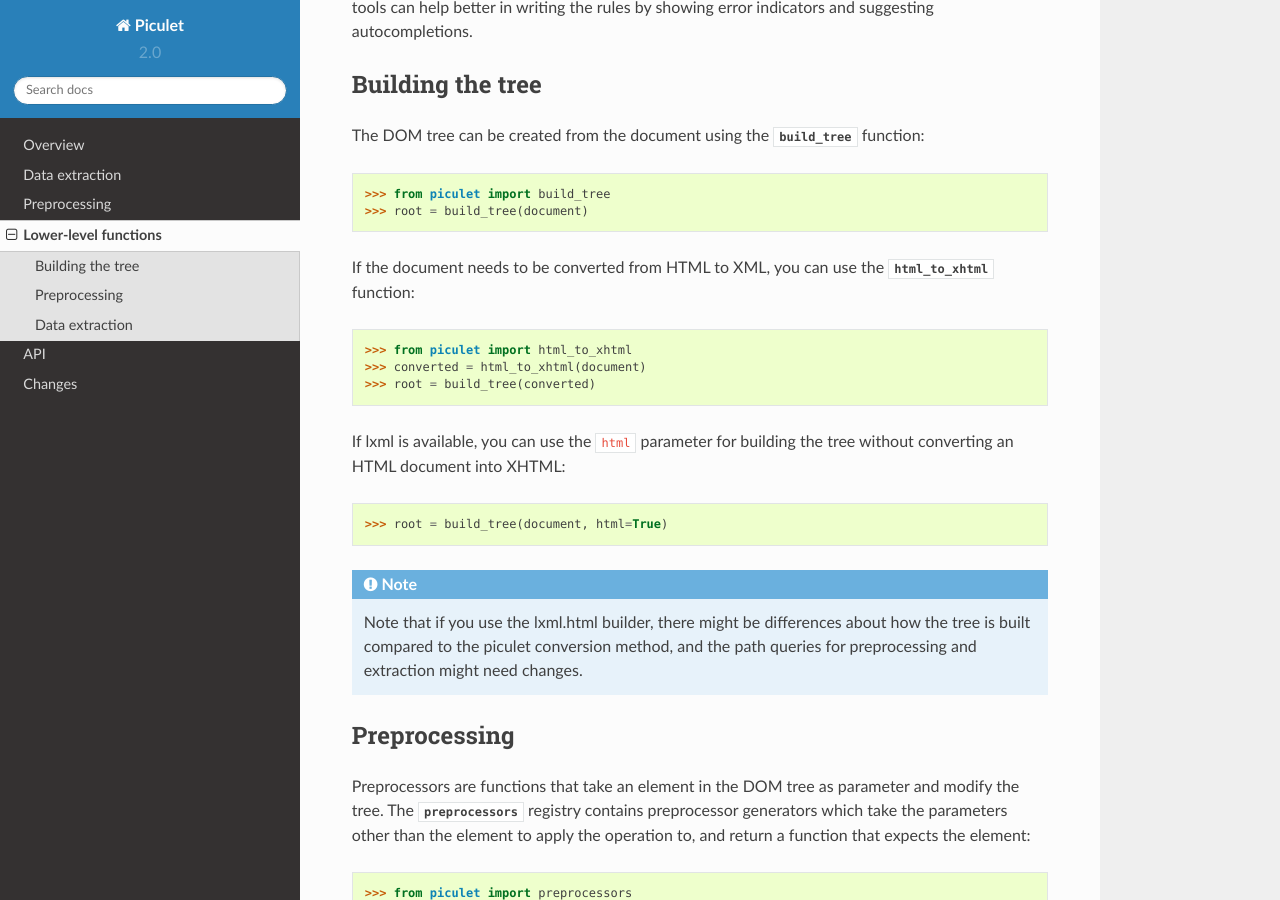
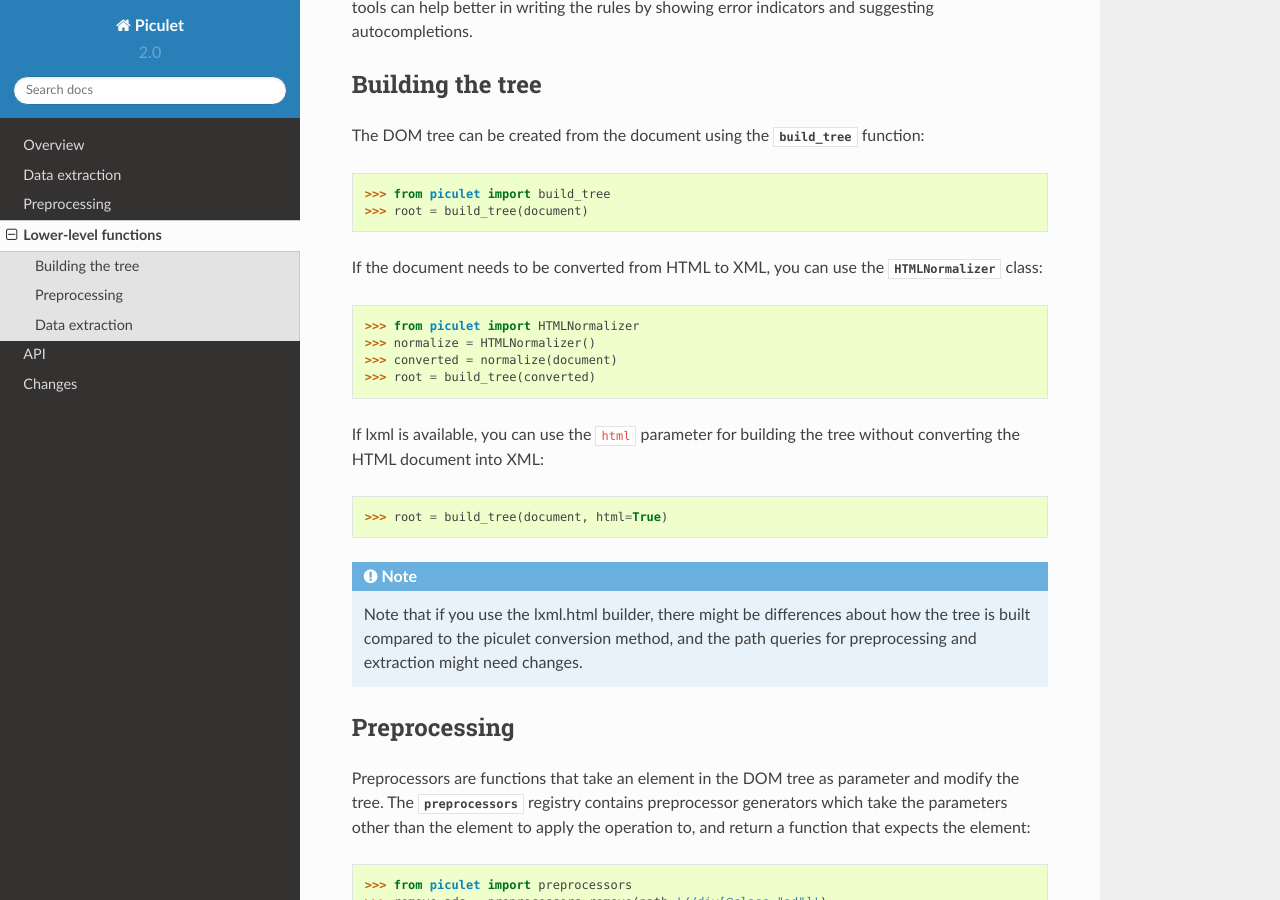
Before and after one commit to uyar/piculet, a Sphinx documentation site: the page built from docs/source/low-level.rst, in a window 1280 px wide and 900 px high, scrolled down 309 px. Built offline with Sphinx 7.4.7 and the Read the Docs theme 2.0.0, drawn with Linux system fonts in a browser that asks for light colours.

Commit message:
make xml conversion a function of the normalizer

```diff
--- a/docs/source/extract.rst
+++ b/docs/source/extract.rst
@@ -26,7 +26,7 @@ from the document:
 
 This function assumes that the document is in XML format.
 So, if any conversion is needed, it has to be done before calling
-this function. [#xhtml]_
+this function. [#xml]_
 
 After building the DOM tree, the function will apply the extraction rules
 to the root element of the tree, and return a mapping
@@ -518,7 +518,7 @@ For example, the "director" example above can also be written using sections:
    >>> scrape(document, spec)
    {'director': {'name': 'Stanley Kubrick', 'link': '/people/1'}}
 
-.. [#xhtml]
+.. [#xml]
 
    Note that the example document is already in XML format.
 
--- a/docs/source/low-level.rst
+++ b/docs/source/low-level.rst
@@ -25,16 +25,17 @@ the :func:`build_tree <piculet.build_tree>` function:
    >>> root = build_tree(document)
 
 If the document needs to be converted from HTML to XML, you can use
-the :func:`html_to_xhtml <piculet.html_to_xhtml>` function:
+the :func:`HTMLNormalizer <piculet.HTMLNormalizer>` class:
 
 .. code-block:: python
 
-   >>> from piculet import html_to_xhtml
-   >>> converted = html_to_xhtml(document)
+   >>> from piculet import HTMLNormalizer
+   >>> normalize = HTMLNormalizer()
+   >>> converted = normalize(document)
    >>> root = build_tree(converted)
 
 If lxml is available, you can use the ``html`` parameter for building
-the tree without converting an HTML document into XHTML:
+the tree without converting the HTML document into XML:
 
 .. code-block:: python
 
--- a/docs/source/overview.rst
+++ b/docs/source/overview.rst
@@ -5,7 +5,7 @@ Scraping a document consists of three stages:
 
 #. Building a DOM tree out of the document.
    This is a straightforward operation for an XML document.
-   For an HTML document, Piculet will first try to convert it into XHTML,
+   For an HTML document, Piculet will first try to convert it into XML,
    and then build the tree from that.
 
 #. Preprocessing the tree.
```
Also changed, not shown: piculet.py (+7 -10 lines), 1 other file.
